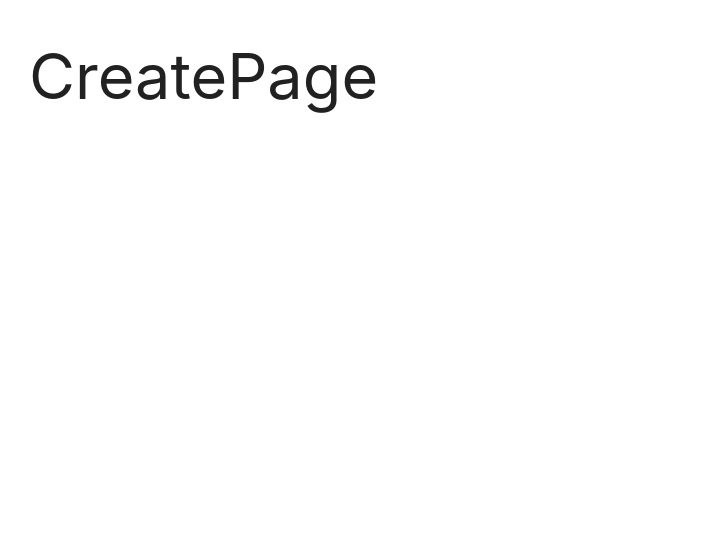
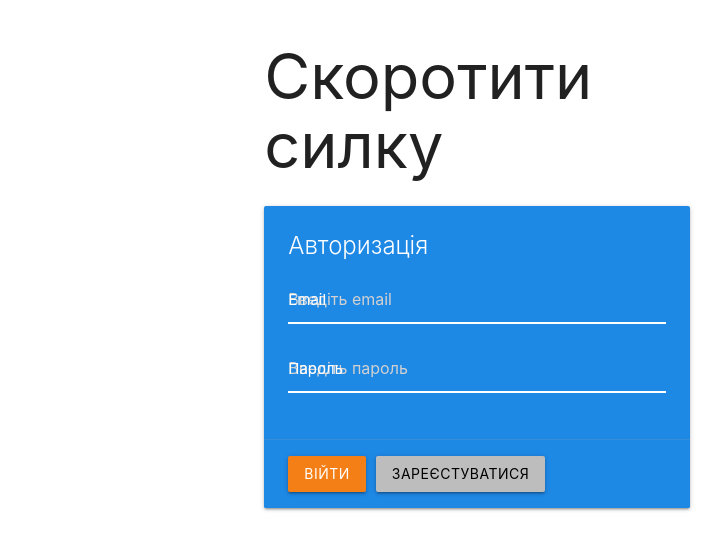
Before and after one commit to Robert-gut/M.E.R.N, a React (Create React App) app in the folder client/: page / in a window 1280 px wide. Before the commit this address led to /create. Shown: the top 550 px of the page, without its empty margins (163-886 px from the left). Built offline with nearby package versions, Linux system fonts and the light colour scheme.

Commit message:
added http hook and hes problem with proxy

```diff
--- a/client/package.json
+++ b/client/package.json
@@ -25,6 +25,7 @@
       "react-app/jest"
     ]
   },
+  "proxy": "http://localhost:5000",
   "browserslist": {
     "production": [
       ">0.2%",
--- a/client/src/App.js
+++ b/client/src/App.js
@@ -3,7 +3,7 @@ import { useRoutes } from './routes';
 import 'materialize-css';
 
 function App() {
-  const routes = useRoutes(true)
+  const routes = useRoutes(false)
   return (
     <div className='container'>
       {routes}
--- /dev/null
+++ b/client/src/hooks/http.hooks.js
@@ -0,0 +1,29 @@
+import { useState, useCallback } from "react"
+
+export const useHttp = () => {
+    const [loading, setLoading] = useState(false)
+    const [error, setError] = useState(null)
+
+    const request = useCallback(async (url, method = 'GET', body = null, heders = {}) => {
+        setLoading(true)
+        try {
+            const response = await fetch(url, { method, body, heders })
+            const data = await response.json()
+
+            if (!response.ok) {
+                throw new Error(data.method || 'Щось пішло не так')
+            }
+            setLoading(false)
+            return data
+        } catch (e) {
+            setLoading(false)
+            setError(e.message)
+            throw e
+
+        }
+    }, [])
+
+    const clearError = () => setError(null)
+
+    return { loading, request, error, clearError }
+}
--- a/client/src/pages/AuthPage.js
+++ b/client/src/pages/AuthPage.js
@@ -1,9 +1,61 @@
 import React from "react"
+import { useHttp } from './../hooks/http.hooks';
 
 export const AuthPage = () => {
+    const { loading, request } = useHttp()
+    const [form, setForm] = React.useState({ email: '', password: '' })
+
+    const changeHandler = e => {
+        setForm({ ...form, [e.target.name]: e.target.value })
+    }
+
+    const registerHandler = async () => {
+        try {
+            const data = await request('api/auth/register', 'POST', { ...form })
+            console.log('Data', data);
+        } catch (e) { }
+    }
+
     return (
-        <div>
-            <h1>Auth Page</h1>
+        <div className="row">
+            <div className="col s6 offset-s3">
+                <h1>Скоротити силку</h1>
+                <div className="card blue darken-1">
+                    <div className="card-content white-text">
+                        <span className="card-title">Авторизація</span>
+                        <div>
+                            <div className="input-field">
+                                <input
+                                    placeholder="Введіть email"
+                                    id="email"
+                                    type="text"
+                                    name="email"
+                                    className="yellow-input"
+                                    onChange={changeHandler}
+                                />
+                                <label htmlFor="email">Email</label>
+                            </div>
+
+                            <div className="input-field">
+                                <input
+                                    placeholder="Введіть пароль"
+                                    id="password"
+                                    type="password"
+                                    name="password"
+                                    className="yellow-input"
+                                    onChange={changeHandler}
+                                />
+                                <label htmlFor="password">Пароль</label>
+                            </div>
+
+                        </div>
+                    </div>
+                    <div className="card-action">
+                        <button className="btn yellow darken-4" style={{ marginRight: '10px' }} disabled={loading}>Війти</button>
+                        <button className="btn grey lighten-1 black-text" onClick={registerHandler} disabled={loading}>Зареєстуватися</button>
+                    </div>
+                </div>
+            </div>
         </div>
     )
 }
--- a/client/src/pages/LinksPage.js
+++ b/client/src/pages/LinksPage.js
@@ -1,52 +1,10 @@
 import React from "react"
 
 export const LinksPage = () => {
-    const [form, setForm] = React.useState({ email: '', password: '' })
-
-    const changeHandler = e => {
-        setForm({...form, [e.target.name]: e.target.value})
-    }
 
     return (
         <div className="row">
-            <div className="col s6 offset-s3">
-                <h1>Скоротити силку</h1>
-                <div className="card blue darken-1">
-                    <div className="card-content white-text">
-                        <span className="card-title">Авторизація</span>
-                        <div>
-                            <div className="input-field">
-                                <input
-                                    placeholder="Введіть email"
-                                    id="email"
-                                    type="text"
-                                    name="email"
-                                    className="yellow-input"
-                                    onChange={changeHandler}
-                                />
-                                <label htmlFor="email">Email</label>
-                            </div>
-
-                            <div className="input-field">
-                                <input
-                                    placeholder="Введіть пароль"
-                                    id="password"
-                                    type="password"
-                                    name="password"
-                                    className="yellow-input"
-                                    onChange={changeHandler}
-                                />
-                                <label htmlFor="password">Пароль</label>
-                            </div>
-
-                        </div>
-                    </div>
-                    <div className="card-action">
-                        <button className="btn yellow darken-4" style={{ marginRight: '10px' }}>Війти</button>
-                        <button className="btn grey lighten-1 black-text">Зареєстуватися</button>
-                    </div>
-                </div>
-            </div>
+            <h1>LinksPage</h1>
         </div>
     )
 }
```
